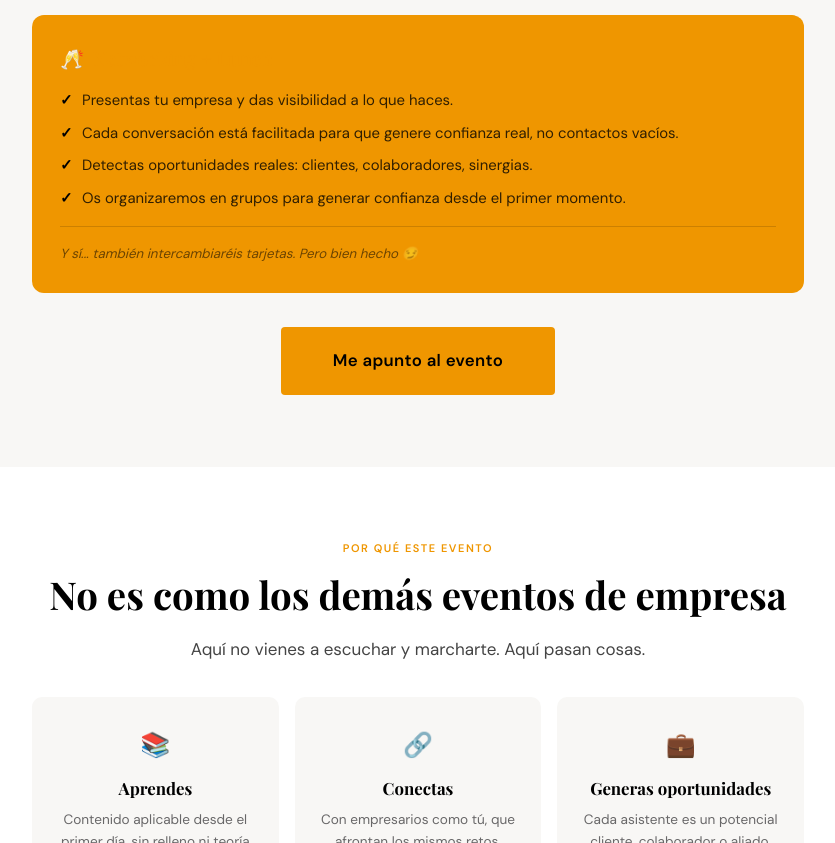
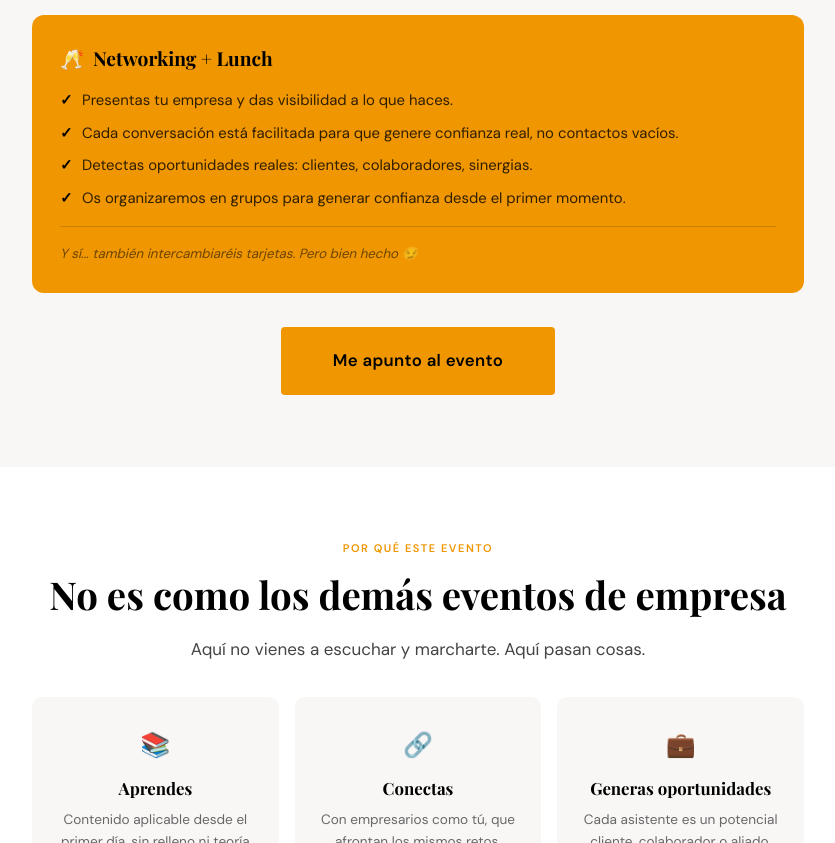
Before and after one commit to LOSMARTESNOHAYLUNA/BILBOINFORM, a plain HTML site: page index.html in a window 1280 px wide. Shown: the part 4148-4991 px from the top of the page, without its empty margins (222-1057 px from the left). Drawn offline with nearby package versions, Linux system fonts and the light colour scheme.

Commit message:
Update index.html

```diff
--- a/index.html
+++ b/index.html
@@ -110,7 +110,7 @@
   .subsidy-row__label { color: var(--text-mid); }
   .subsidy-row__pct { background: rgba(239,150,0,0.12); color: #7a5200; font-weight: 700; font-size: 0.82rem; padding: 4px 12px; border-radius: 20px; }
   .networking-box { background: var(--orange); border-radius: 12px; padding: 28px; color: var(--black); }
-  .networking-box h3 { color: var(--orange); margin-bottom: 14px; font-family: 'Playfair Display', serif; font-size: 1.2rem; }
+  .networking-box h3 { color: var(--black); margin-bottom: 14px; font-family: 'Playfair Display', serif; font-size: 1.2rem; }
   .network-item { font-size: 0.93rem; color: rgba(0,0,0,0.8); margin-bottom: 8px; padding-left: 22px; position: relative; }
   .network-item::before { content: '✓'; position: absolute; left: 0; color: var(--black); font-weight: 700; }
   .network-sub { margin-top: 16px; padding-top: 16px; border-top: 1px solid rgba(0,0,0,0.15); font-size: 0.83rem; color: rgba(0,0,0,0.55); font-style: italic; }
```
